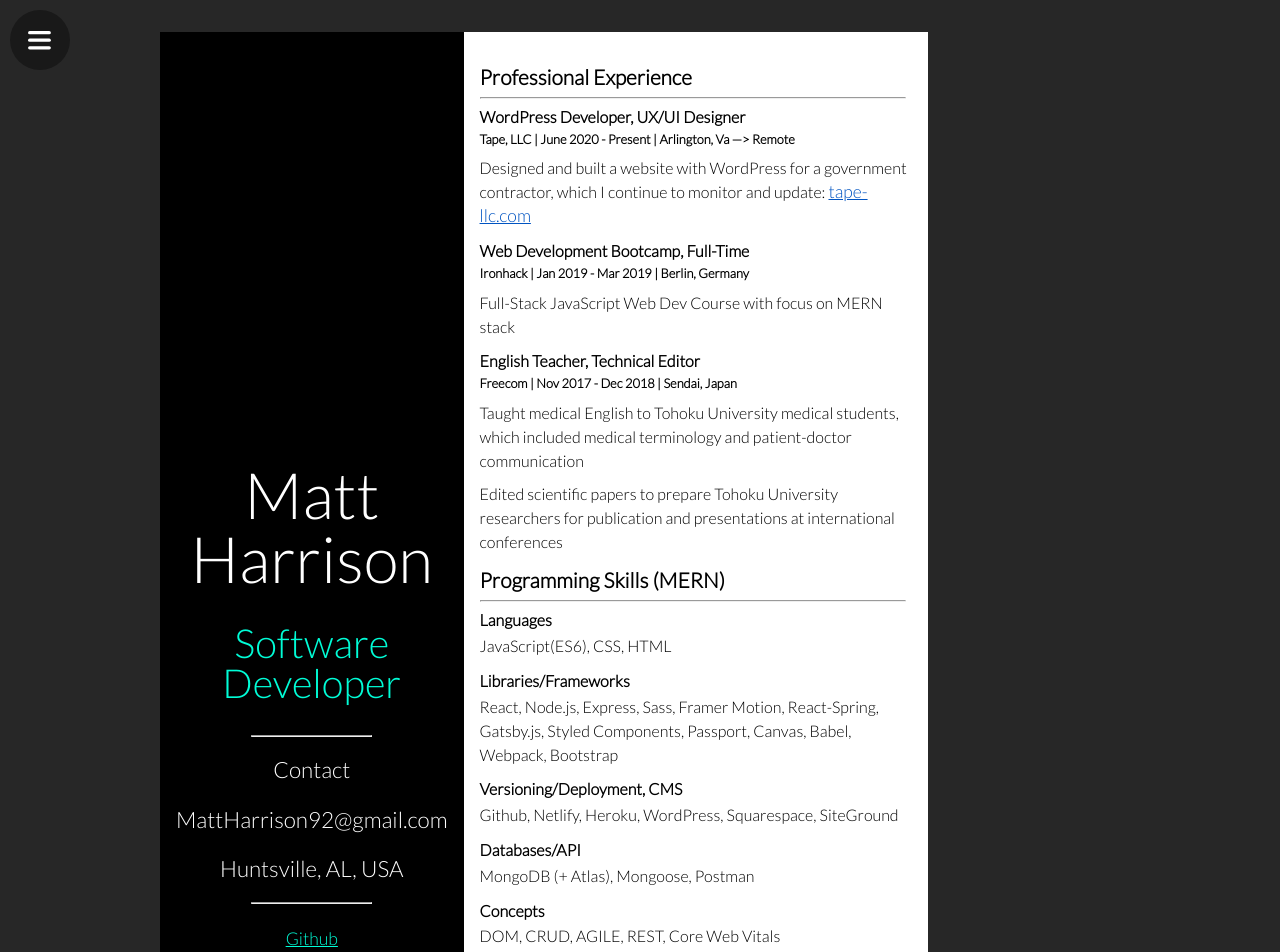
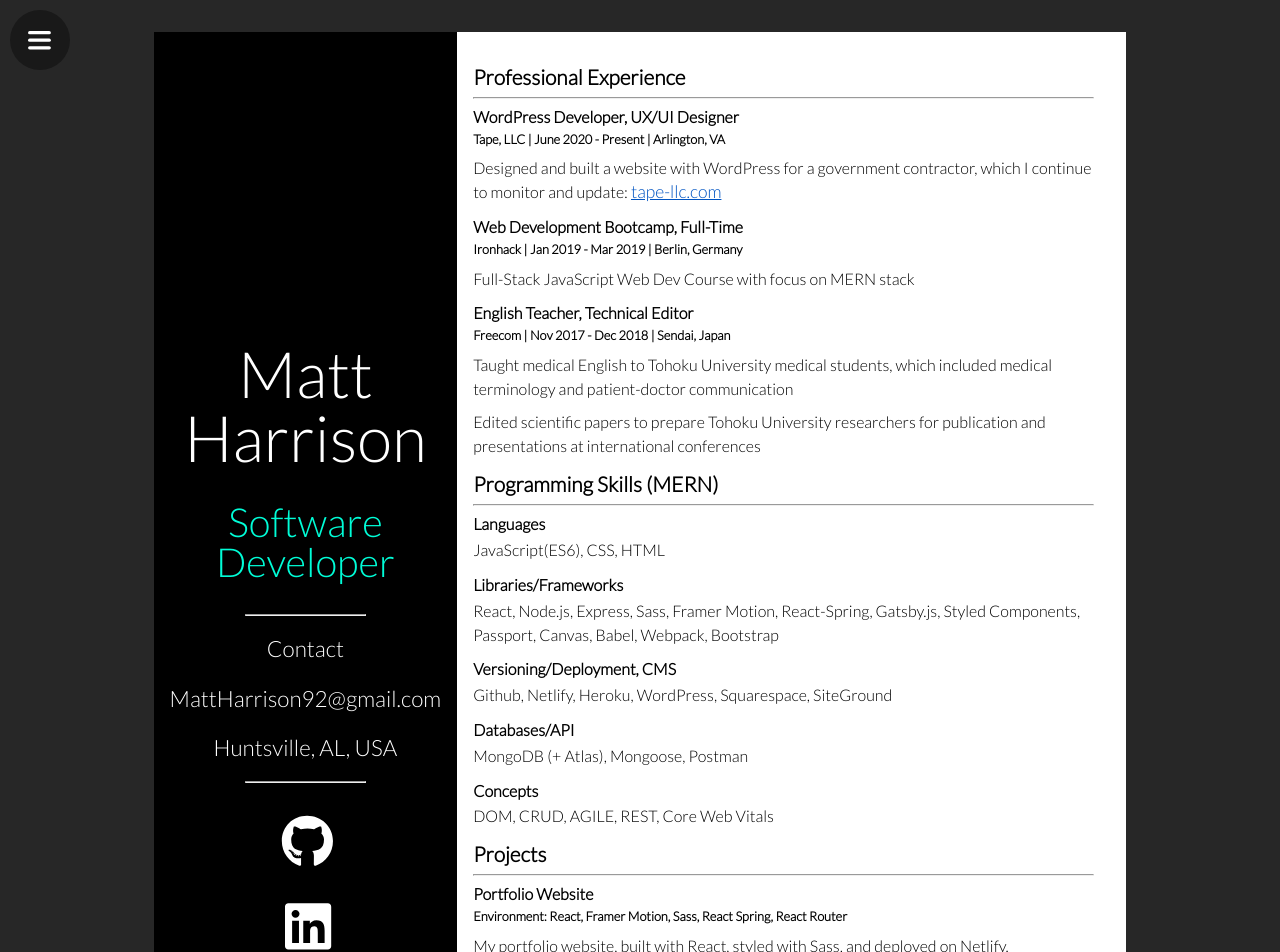
Before and after one commit to Fittocode/Portfolio-website, a React (Create React App) app: page /resume in a window 1280 px wide. Shown: the top 952 px of the page. Built offline with nearby package versions, Linux system fonts and the light colour scheme.

Commit message:
add github and linkedin buttons to resume

```diff
--- a/src/pages/Resume.js
+++ b/src/pages/Resume.js
@@ -4,8 +4,16 @@
 // Animations
 import { motion } from 'framer-motion'
 import { pageAnimation } from '../animation'
+import { FontAwesomeIcon } from '@fortawesome/react-fontawesome'
+import { faGithub, faLinkedin } from '@fortawesome/free-brands-svg-icons'
 
 const Resume = () => {
+
+    const titleAnim = {
+        hidden: { opacity: 0 },
+        show: { opacity: 1, transition: { duration: 1 } }
+    }
+
     return (
         <StyledResume exit="exit" variants={pageAnimation} initial='hidden' animate="enter">
             <div>
@@ -24,8 +32,18 @@
                         </div>
                         <hr />
                         <div className="links">
-                            <p><a href="https://github.com/Fittocode">Github</a></p>
-                            <p><a href="https://www.linkedin.com/in/matt-harrison-5697b363/">LinkedIn</a></p>
+                            <motion.a whileHover={{ y: -10, transition: { duration: .3 } }} href="https://github.com/Fittocode" >
+                                <motion.div className="brand-icon">
+                                    <FontAwesomeIcon size="3x" icon={faGithub} />
+                                </motion.div>
+                            </motion.a>
+                        </div>
+                        <div className="links">
+                            <motion.a whileHover={{ y: -10, transition: { duration: .3 } }} href="https://www.linkedin.com/in/matt-harrison-5697b363/">
+                                <motion.div className="brand-icon">
+                                    <FontAwesomeIcon size="3x" icon={faLinkedin} />
+                                </motion.div>
+                            </motion.a>
                         </div>
                     </div>
                 </div>
@@ -35,7 +53,7 @@
                             <h3>Professional Experience</h3>
                             <hr />
                             <h4>WordPress Developer, UX/UI Designer</h4>
-                            <h5>Tape, LLC | June 2020 - Present | Arlington, Va —> Remote</h5>
+                            <h5>Tape, LLC | June 2020 - Present | Arlington, VA</h5>
                             <p>Designed and built a website with WordPress for a government contractor, which I continue to monitor and update: <a href="https://www.tape-llc.com" style={{color: '#0054c2'}}>tape-llc.com</a></p>
                             <h4>Web Development Bootcamp, Full-Time</h4>
                             <h5>Ironhack | Jan 2019 - Mar 2019 | Berlin, Germany</h5>
@@ -89,10 +107,12 @@
 }
 
 const StyledResume = styled(motion.div)`
+    display: flex;
+    justify-content: center;
     min-height: 100vh;
     color: white;
     overflow: hidden;
-    padding: 2rem 10rem;
+    padding: 2rem;
 `;
 
 export default Resume
--- a/src/styles/_resume.scss
+++ b/src/styles/_resume.scss
@@ -49,7 +49,9 @@
 }
 
 .links {
-  padding-top: 1rem;
+  display: flex;
+  justify-content: center;
+  padding-top: 2rem;
 }
 
 .resume-text-format {
```
